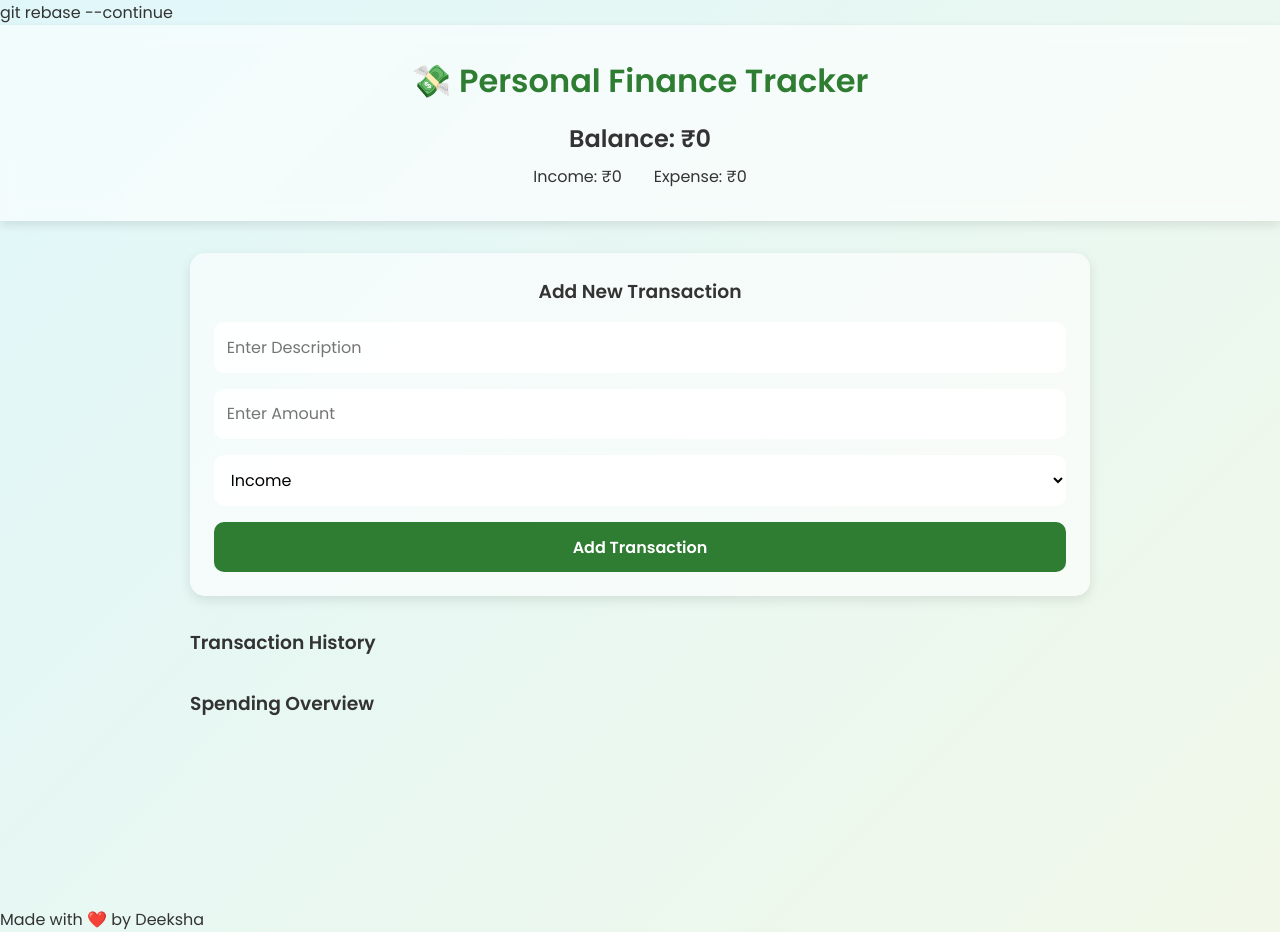
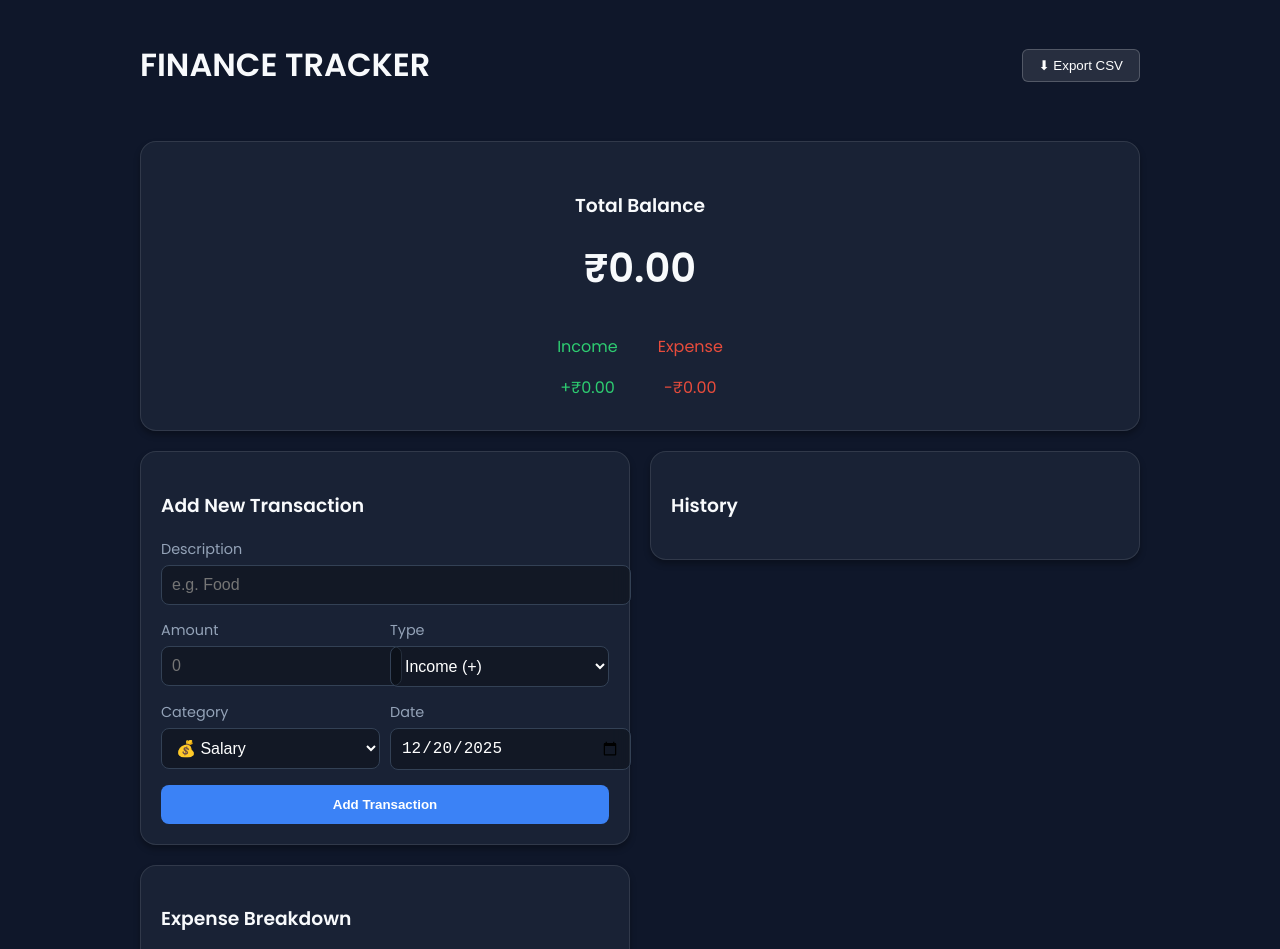
Before and after one commit to deeksha-mahara/finance-tracker, a plain HTML site: page index.html in a window 1280 px wide. Shown: the top 949 px of the page. Drawn offline with nearby package versions, Linux system fonts and the light colour scheme.

Commit message:
Added some new features

```diff
--- a/index.html
+++ b/index.html
@@ -3,62 +3,99 @@
 <head>
   <meta charset="UTF-8" />
   <meta name="viewport" content="width=device-width, initial-scale=1.0" />
-  <title>Personal Finance Tracker</title>
-
-  <!-- Google Font -->git rebase --continue
-
-  <link href="https://fonts.googleapis.com/css2?family=Poppins:wght@400;600&display=swap" rel="stylesheet">
-
-  <!-- Chart.js -->
+  <title>Prosper | Finance Tracker</title>
+  <link href="https://fonts.googleapis.com/css2?family=Poppins:wght@300;400;600&display=swap" rel="stylesheet">
   <script src="https://cdn.jsdelivr.net/npm/chart.js"></script>
-
   <link rel="stylesheet" href="style.css">
 </head>
 <body>
+
+  <div class="container">
     <header>
-    <h1>💸 Personal Finance Tracker</h1>
-    <div class="balance-summary">
-      <h2>Balance: ₹<span id="balance">0</span></h2>
-      <div class="summary">
-        <p>Income: ₹<span id="income">0</span></p>
-        <p>Expense: ₹<span id="expense">0</span></p>
+      <h1>FINANCE TRACKER</h1>
+      <button id="exportBtn" class="btn-secondary">⬇ Export CSV</button>
+    </header>
+
+    <div class="balance-card">
+      <div class="balance-item">
+        <h3>Total Balance</h3>
+        <h2 id="balance">₹0.00</h2>
+      </div>
+      <div class="income-expense-row">
+        <div class="money plus">
+          <p>Income</p>
+          <span id="income">₹0.00</span>
+        </div>
+        <div class="money minus">
+          <p>Expense</p>
+          <span id="expense">₹0.00</span>
         </div>
       </div>
-  </header>
+    </div>
 
-  <main>
-    <!-- Add Transaction Form -->
-    <section class="transaction-form">
+    <div class="grid-layout">
+
+      <div class="left-col">
+        <section class="glass-panel">
           <h3>Add New Transaction</h3>
           <form id="transactionForm">
-        <input type="text" id="text" placeholder="Enter Description" required />
-        <input type="number" id="amount" placeholder="Enter Amount" required />
+            <div class="form-control">
+              <label>Description</label>
+              <input type="text" id="text" placeholder="e.g. Food" required />
+            </div>
 
+            <div class="form-row">
+              <div class="form-control">
+                <label>Amount</label>
+                <input type="number" id="amount" placeholder="0" required />
+              </div>
+              <div class="form-control">
+                <label>Type</label>
                 <select id="type">
-          <option value="income">Income</option>
-          <option value="expense">Expense</option>
+                  <option value="income">Income (+)</option>
+                  <option value="expense">Expense (-)</option>
                 </select>
+              </div>
+            </div>
 
-        <button type="submit">Add Transaction</button>
+            <div class="form-row">
+              <div class="form-control">
+                <label>Category</label>
+                <select id="category" required>
+                  <option value="Salary">💰 Salary</option>
+                  <option value="Freelance">💻 Freelance</option>
+                  <option value="Food">🍔 Food</option>
+                  <option value="Travel">✈️ Travel</option>
+                  <option value="Bills">💡 Bills</option>
+                  <option value="Shopping">🛍️ Shopping</option>
+                </select>
+              </div>
+              <div class="form-control">
+                <label>Date</label>
+                <input type="date" id="date" required />
+              </div>
+            </div>
+
+            <button type="submit" class="btn-primary">Add Transaction</button>
           </form>
         </section>
 
-    <!-- Transaction List -->
-    <section class="transaction-list">
-      <h3>Transaction History</h3>
-      <ul id="transactions"></ul>
-    </section>
-
-    <!-- Chart Section -->
-    <section class="chart-section">
-      <h3>Spending Overview</h3>
+        <section class="glass-panel chart-container">
+          <h3>Expense Breakdown</h3>
           <canvas id="financeChart"></canvas>
         </section>
-  </main>
+      </div>
 
-  <footer>
-    <p>Made with ❤️ by Deeksha</p>
-  </footer>
+      <div class="right-col">
+        <section class="glass-panel history-panel">
+          <h3>History</h3>
+          <ul id="transactions" class="list">
+            </ul>
+        </section>
+      </div>
+
+    </div>
+  </div>
 
   <script src="script.js"></script>
 </body>
--- a/script.js
+++ b/script.js
@@ -0,0 +1,162 @@
+const balanceEl = document.getElementById('balance');
+const incomeEl = document.getElementById('income');
+const expenseEl = document.getElementById('expense');
+const list = document.getElementById('transactions');
+const form = document.getElementById('transactionForm');
+const text = document.getElementById('text');
+const amount = document.getElementById('amount');
+const type = document.getElementById('type');
+const category = document.getElementById('category');
+const date = document.getElementById('date');
+
+// Set today's date by default
+date.valueAsDate = new Date();
+
+// 1. Get Transactions from LocalStorage
+const localStorageTransactions = JSON.parse(localStorage.getItem('transactions'));
+let transactions = localStorage.getItem('transactions') !== null ? localStorageTransactions : [];
+
+// Chart Instance
+let myChart;
+
+// 2. Add Transaction
+function addTransaction(e) {
+  e.preventDefault();
+
+  if (text.value.trim() === '' || amount.value.trim() === '') {
+    alert('Please fill in all fields');
+    return;
+  }
+
+  const transaction = {
+    id: generateID(),
+    text: text.value,
+    amount: type.value === 'income' ? +amount.value : -Math.abs(amount.value),
+    category: category.value,
+    date: date.value,
+    type: type.value
+  };
+
+  transactions.push(transaction);
+  addTransactionDOM(transaction);
+  updateValues();
+  updateLocalStorage();
+  updateChart();
+
+  text.value = '';
+  amount.value = '';
+}
+
+// 3. Generate ID
+function generateID() {
+  return Math.floor(Math.random() * 100000000);
+}
+
+// 4. Add Transaction to DOM
+function addTransactionDOM(transaction) {
+  const sign = transaction.amount < 0 ? '-' : '+';
+  const item = document.createElement('li');
+
+  // Add class based on value
+  item.classList.add(transaction.amount < 0 ? 'minus' : 'plus');
+
+  item.innerHTML = `
+    <div class="info">
+      <span class="fw-bold">${transaction.text}</span>
+      <small style="display:block; color:#aaa; font-size:0.8rem">${transaction.date} | ${transaction.category}</small>
+    </div>
+    <span>${sign}₹${Math.abs(transaction.amount)}</span>
+    <button class="delete-btn" onclick="removeTransaction(${transaction.id})">×</button>
+  `;
+
+  list.appendChild(item);
+}
+
+// 5. Update Balance, Income, Expense
+function updateValues() {
+  const amounts = transactions.map(transaction => transaction.amount);
+
+  const total = amounts.reduce((acc, item) => (acc += item), 0).toFixed(2);
+  const income = amounts.filter(item => item > 0).reduce((acc, item) => (acc += item), 0).toFixed(2);
+  const expense = (amounts.filter(item => item < 0).reduce((acc, item) => (acc += item), 0) * -1).toFixed(2);
+
+  balanceEl.innerText = `₹${total}`;
+  incomeEl.innerText = `+₹${income}`;
+  expenseEl.innerText = `-₹${expense}`;
+}
+
+// 6. Remove Transaction
+function removeTransaction(id) {
+  transactions = transactions.filter(transaction => transaction.id !== id);
+  updateLocalStorage();
+  init();
+}
+
+// 7. Update Local Storage
+function updateLocalStorage() {
+  localStorage.setItem('transactions', JSON.stringify(transactions));
+}
+
+// 8. Update Chart (Visual Analytics)
+function updateChart() {
+  const ctx = document.getElementById('financeChart').getContext('2d');
+
+  // Group expenses by category
+  const categories = {};
+  transactions.forEach(t => {
+    if (t.type === 'expense') {
+      categories[t.category] = (categories[t.category] || 0) + Math.abs(t.amount);
+    }
+  });
+
+  const labels = Object.keys(categories);
+  const data = Object.values(categories);
+
+  if (myChart) {
+    myChart.destroy();
+  }
+
+  myChart = new Chart(ctx, {
+    type: 'doughnut',
+    data: {
+      labels: labels,
+      datasets: [{
+        label: 'Expenses',
+        data: data,
+        backgroundColor: ['#e74c3c', '#3498db', '#f1c40f', '#9b59b6', '#2ecc71', '#95a5a6'],
+        borderWidth: 0
+      }]
+    },
+    options: {
+      responsive: true,
+      plugins: {
+        legend: { position: 'bottom', labels: { color: 'white' } }
+      }
+    }
+  });
+}
+
+// 9. Export to CSV (Pro Feature)
+document.getElementById('exportBtn').addEventListener('click', () => {
+  const csvContent = "data:text/csv;charset=utf-8,"
+    + "Date,Description,Category,Type,Amount\n"
+    + transactions.map(e => `${e.date},${e.text},${e.category},${e.type},${e.amount}`).join("\n");
+
+  const encodedUri = encodeURI(csvContent);
+  const link = document.createElement("a");
+  link.setAttribute("href", encodedUri);
+  link.setAttribute("download", "finance_data.csv");
+  document.body.appendChild(link);
+  link.click();
+});
+
+// Init
+function init() {
+  list.innerHTML = '';
+  transactions.forEach(addTransactionDOM);
+  updateValues();
+  updateChart();
+}
+
+init();
+form.addEventListener('submit', addTransaction);
--- a/style.css
+++ b/style.css
@@ -1,102 +1,127 @@
-* {
-  margin: 0;
-  padding: 0;
-  box-sizing: border-box;
-  font-family: 'Poppins', sans-serif;
+:root {
+  --bg-color: #0f172a;
+  --glass-bg: rgba(30, 41, 59, 0.7);
+  --glass-border: 1px solid rgba(255, 255, 255, 0.1);
+  --primary: #3b82f6;
+  --success: #2ecc71;
+  --danger: #e74c3c;
+  --text: #f8fafc;
+  --text-muted: #94a3b8;
 }
 
 body {
-  background: linear-gradient(135deg, #e0f7fa, #f1f8e9);
-  color: #333;
-  min-height: 100vh;
-  display: flex;
-  flex-direction: column;
+  background-color: var(--bg-color);
+  color: var(--text);
+  font-family: 'Poppins', sans-serif;
+  margin: 0;
+  padding: 20px;
+  min-h-100vh;
 }
 
-/* === HEADER === */
-header {
-  text-align: center;
-  padding: 2rem 1rem;
-  background: rgba(255, 255, 255, 0.6);
-  backdrop-filter: blur(10px);
-  box-shadow: 0 4px 10px rgba(0, 0, 0, 0.1);
+.container {
+  max-width: 1000px;
+  margin: 0 auto;
 }
 
-header h1 {
-  font-size: 2rem;
-  color: #2e7d32;
-  font-weight: 600;
+header {
+  display: flex;
+  justify-content: space-between;
+  align-items: center;
+  margin-bottom: 30px;
 }
 
-.balance-summary {
-  margin-top: 1rem;
+/* Glass Cards */
+.glass-panel, .balance-card {
+  background: var(--glass-bg);
+  backdrop-filter: blur(10px);
+  border: var(--glass-border);
+  border-radius: 16px;
+  padding: 20px;
+  margin-bottom: 20px;
+  box-shadow: 0 4px 6px rgba(0,0,0,0.3);
 }
 
-.balance-summary h2 {
-  font-size: 1.5rem;
-  margin-bottom: 0.5rem;
+/* Balance Section */
+.balance-card {
+  text-align: center;
+  padding: 30px;
+}
+.balance-item h2 { margin: 0; font-size: 2.5rem; }
+.income-expense-row {
+  display: flex;
+  justify-content: center;
+  gap: 40px;
+  margin-top: 20px;
+}
+.money.plus { color: var(--success); }
+.money.minus { color: var(--danger); }
+
+/* Grid Layout */
+.grid-layout {
+  display: grid;
+  grid-template-columns: 1fr 1fr;
+  gap: 20px;
+}
+@media (max-width: 768px) {
+  .grid-layout { grid-template-columns: 1fr; }
 }
 
-.summary {
-  display: flex;
-  justify-content: center;
-  gap: 2rem;
-}
+/* Form Styling */
+.form-row { display: flex; gap: 10px; }
+.form-control { flex: 1; margin-bottom: 15px; }
+label { display: block; margin-bottom: 5px; color: var(--text-muted); font-size: 0.9rem; }
 
-.summary p {
-  font-weight: 500;
-}
-
-/* === MAIN CONTAINER === */
-main {
-  width: 90%;
-  max-width: 900px;
-  margin: 2rem auto;
-  display: grid;
-  gap: 2rem;
-}
-
-/* === TRANSACTION FORM === */
-.transaction-form {
-  background: rgba(255, 255, 255, 0.6);
-  padding: 1.5rem;
-  border-radius: 15px;
-  box-shadow: 0 4px 12px rgba(0, 0, 0, 0.1);
-}
-
-.transaction-form h3 {
-  margin-bottom: 1rem;
-  text-align: center;
-}
-
-form {
-  display: flex;
-  flex-direction: column;
-  gap: 1rem;
-}
-
-form input,
-form select,
-form button {
-  padding: 0.8rem;
-  border: none;
-  border-radius: 10px;
+input, select {
+  width: 100%;
+  padding: 10px;
+  background: rgba(0,0,0,0.3);
+  border: 1px solid #334155;
+  border-radius: 8px;
+  color: #fff;
   font-size: 1rem;
 }
 
-form input,
-form select {
-  background: rgba(255, 255, 255, 0.9);
-}
-
-form button {
-  background: #2e7d32;
+.btn-primary {
+  width: 100%;
+  padding: 12px;
+  background: var(--primary);
+  border: none;
+  border-radius: 8px;
   color: white;
   font-weight: 600;
   cursor: pointer;
-  transition: all 0.3s ease;
+  transition: 0.3s;
+}
+.btn-primary:hover { opacity: 0.9; }
+
+.btn-secondary {
+  background: rgba(255,255,255,0.1);
+  border: 1px solid rgba(255,255,255,0.2);
+  color: white;
+  padding: 8px 16px;
+  border-radius: 6px;
+  cursor: pointer;
 }
 
-form button:hover {
-  background: #43a047;
+/* List Styling */
+.list { list-style: none; padding: 0; }
+.list li {
+  background: rgba(255,255,255,0.05);
+  display: flex;
+  justify-content: space-between;
+  padding: 10px;
+  margin-bottom: 10px;
+  border-radius: 8px;
+  border-left: 5px solid transparent;
 }
+.list li.plus { border-left-color: var(--success); }
+.list li.minus { border-left-color: var(--danger); }
+
+.delete-btn {
+  background: transparent;
+  border: none;
+  color: #ef4444;
+  cursor: pointer;
+  font-size: 1.2rem;
+  margin-left: 10px;
+}
```
Lines whose indentation alone changed are shown as unchanged.
